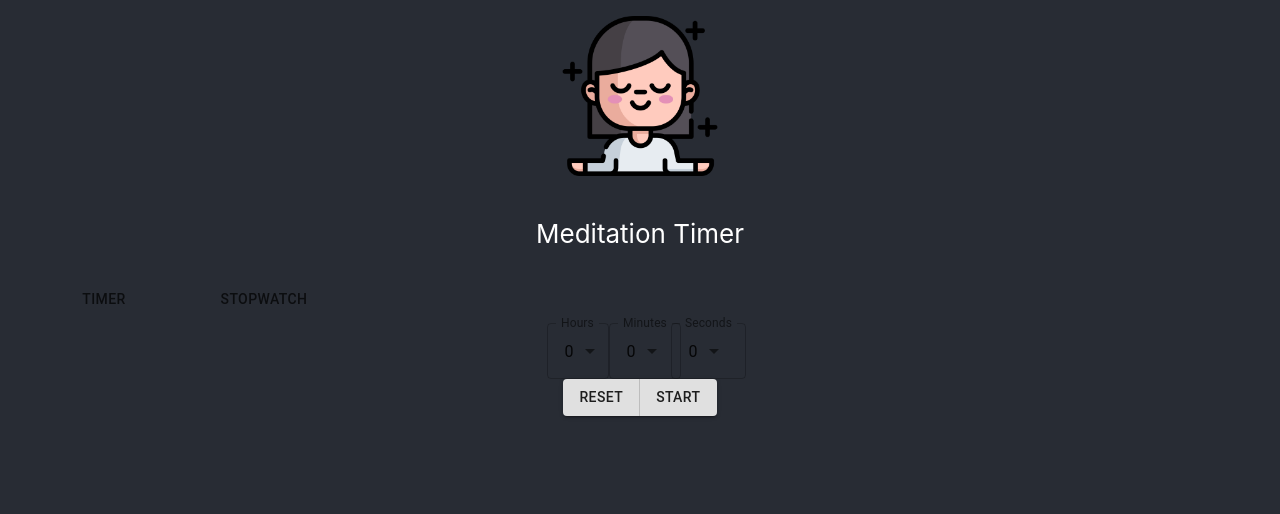
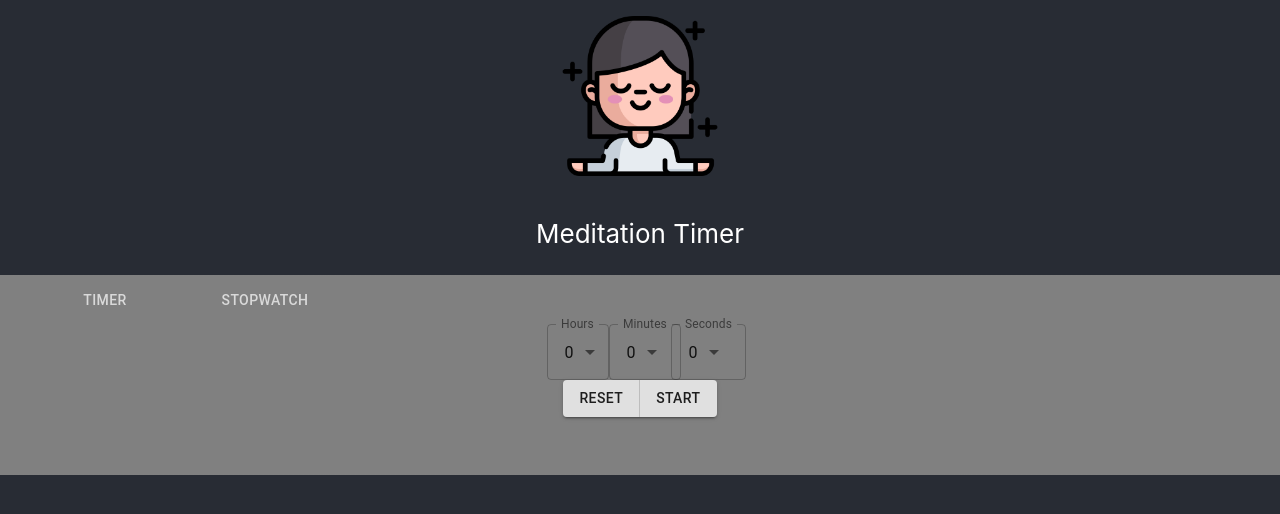
Before and after one commit to claudiegp/meditation-timer, a React (Create React App) app: page / in a window 1280 px wide. Shown: the top 514 px of the page. Built offline with nearby package versions, Linux system fonts and the light colour scheme.

Commit message:
feat(app): update class to add styling back in

```diff
--- a/src/App.tsx
+++ b/src/App.tsx
@@ -11,7 +11,7 @@ function App() {
   return (
     <div className="App">
       <Header />
-      <TimerContainer className="Timer-container">
+      <TimerContainer className="Box">
         <Tabs />
         <TimeContainer />
         <ButtonBanner />
```
